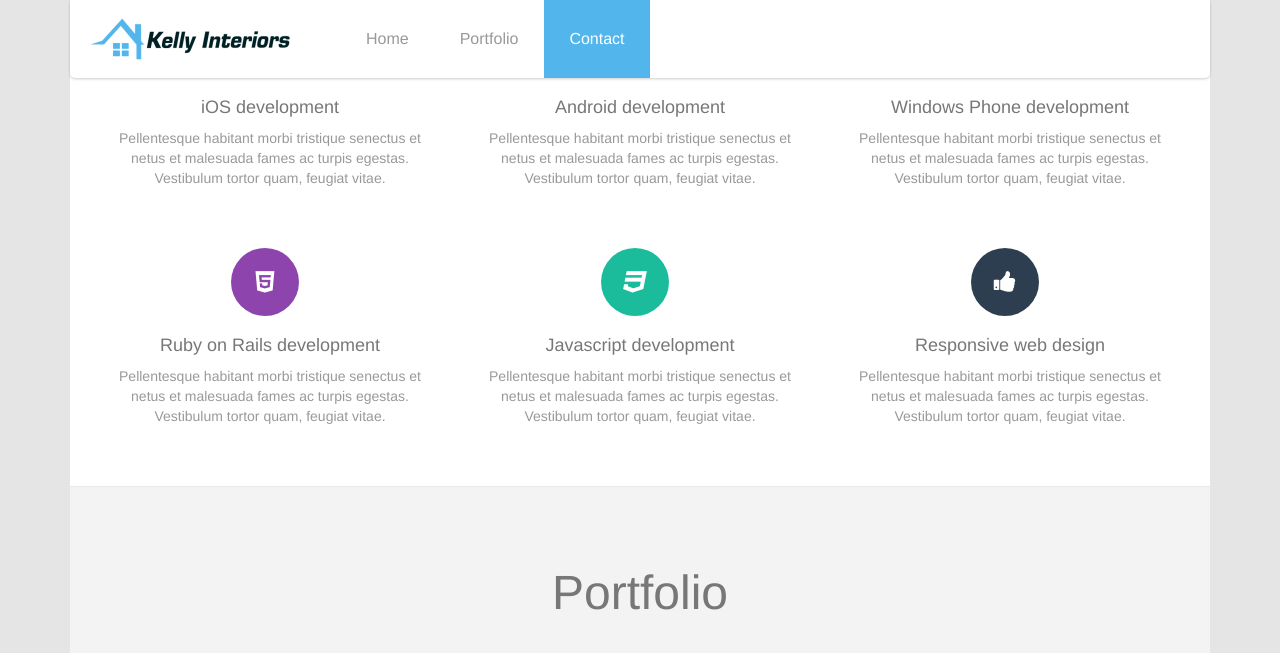
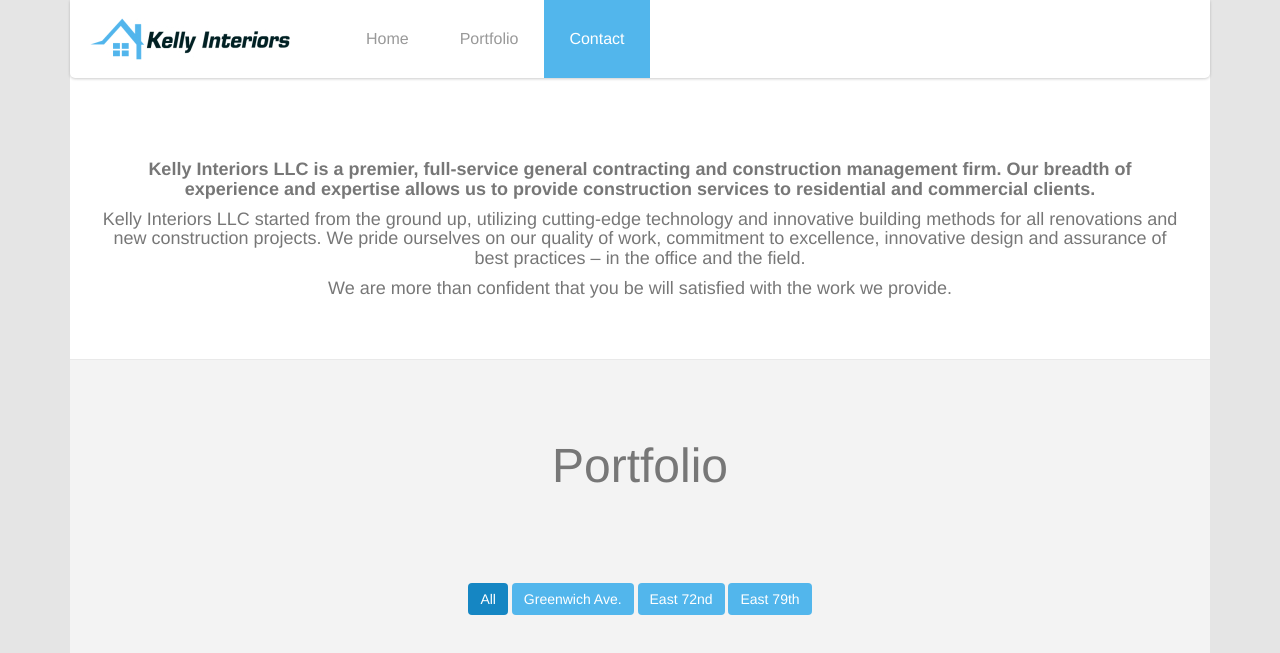
Before and after one commit to NoelKelly2/NoelKelly2.github.io, a plain HTML site: page index.html in a window 1280 px wide. Shown: the top 653 px of the page. Drawn offline with Linux system fonts and the light colour scheme.

Commit message:
Rewrite services (home) section to three intro paragraphs. Changed columns to span 12. Change section and tab name to 'home'

```diff
--- a/index.html
+++ b/index.html
@@ -36,7 +36,7 @@
                 </div>
                 <div class="collapse navbar-collapse">
                     <ul class="nav navbar-nav">
-                        <li class="active"><a href="#services">Home</a></li>
+                        <li class="active"><a href="#home">Home</a></li>
                         <li><a href="#portfolio">Portfolio</a></li>
                         <li><a href="#contact">Contact</a></li>
                     </ul>
@@ -44,53 +44,32 @@
             </div>
         </div>
     </header><!--/#header-->
-
-    <section id="services">
+    <section id="home">
+        <br><br>
         <div class="container">
             <div class="box first">
                 <div class="row">
-                    <div class="col-md-4 col-sm-6">
+                    <br><br><br>
+                    <div class="col-md-12 col-sm-12">
+                        <br><br>
                         <div class="center">
-                            <i class="icon-apple icon-md icon-color1"></i>
-                            <h4>iOS development</h4>
-                            <p>Pellentesque habitant morbi tristique senectus et netus et malesuada fames ac turpis egestas. Vestibulum tortor quam, feugiat vitae.</p>
+                            <h4></h4>
+                            <p><h4><strong>Kelly Interiors LLC is a premier, full-service general contracting and construction management firm.  Our breadth of experience and expertise allows us to provide construction services to residential and commercial clients.</strong></h4></p>
                         </div>
                     </div><!--/.col-md-4-->
-                    <div class="col-md-4 col-sm-6">
+                    <div class="col-md-12 col-sm-12">
                         <div class="center">
-                            <i class="icon-android icon-md icon-color2"></i>
-                            <h4>Android development</h4>
-                            <p>Pellentesque habitant morbi tristique senectus et netus et malesuada fames ac turpis egestas. Vestibulum tortor quam, feugiat vitae.</p>
+                            <h4></h4>
+                            <p><h4>Kelly Interiors LLC started from the ground up, utilizing cutting-edge technology and innovative building methods for all renovations and new construction projects. We pride ourselves on our quality of work, commitment to excellence, innovative design and assurance of best practices – in the office and the field.</h4></p>
                         </div>
                     </div><!--/.col-md-4-->
-                    <div class="col-md-4 col-sm-6">
+                    <div class="col-md-12 col-sm-12">
                         <div class="center">
-                            <i class="icon-windows icon-md icon-color3"></i>
-                            <h4>Windows Phone development</h4>
-                            <p>Pellentesque habitant morbi tristique senectus et netus et malesuada fames ac turpis egestas. Vestibulum tortor quam, feugiat vitae.</p>
+                            <h4></h4>
+                            <p><h4>We are more than confident that you be will satisfied with the work we provide.</h4></p>
                         </div>
                     </div><!--/.col-md-4-->
-                    <div class="col-md-4 col-sm-6">
-                        <div class="center">
-                            <i class="icon-html5 icon-md icon-color4"></i>
-                            <h4>Ruby on Rails development</h4>
-                            <p>Pellentesque habitant morbi tristique senectus et netus et malesuada fames ac turpis egestas. Vestibulum tortor quam, feugiat vitae.</p>
-                        </div>
-                    </div><!--/.col-md-4-->
-                    <div class="col-md-4 col-sm-6">
-                        <div class="center">
-                            <i class="icon-css3 icon-md icon-color5"></i>
-                            <h4>Javascript development</h4>
-                            <p>Pellentesque habitant morbi tristique senectus et netus et malesuada fames ac turpis egestas. Vestibulum tortor quam, feugiat vitae.</p>
-                        </div>
-                    </div><!--/.col-md-4-->
-                    <div class="col-md-4 col-sm-6">
-                        <div class="center">
-                            <i class="icon-thumbs-up icon-md icon-color6"></i>
-                            <h4>Responsive web design</h4>
-                            <p>Pellentesque habitant morbi tristique senectus et netus et malesuada fames ac turpis egestas. Vestibulum tortor quam, feugiat vitae.</p>
-                        </div>
-                    </div><!--/.col-md-4-->
+
                 </div><!--/.row-->
             </div><!--/.box-->
         </div><!--/.container-->
```
